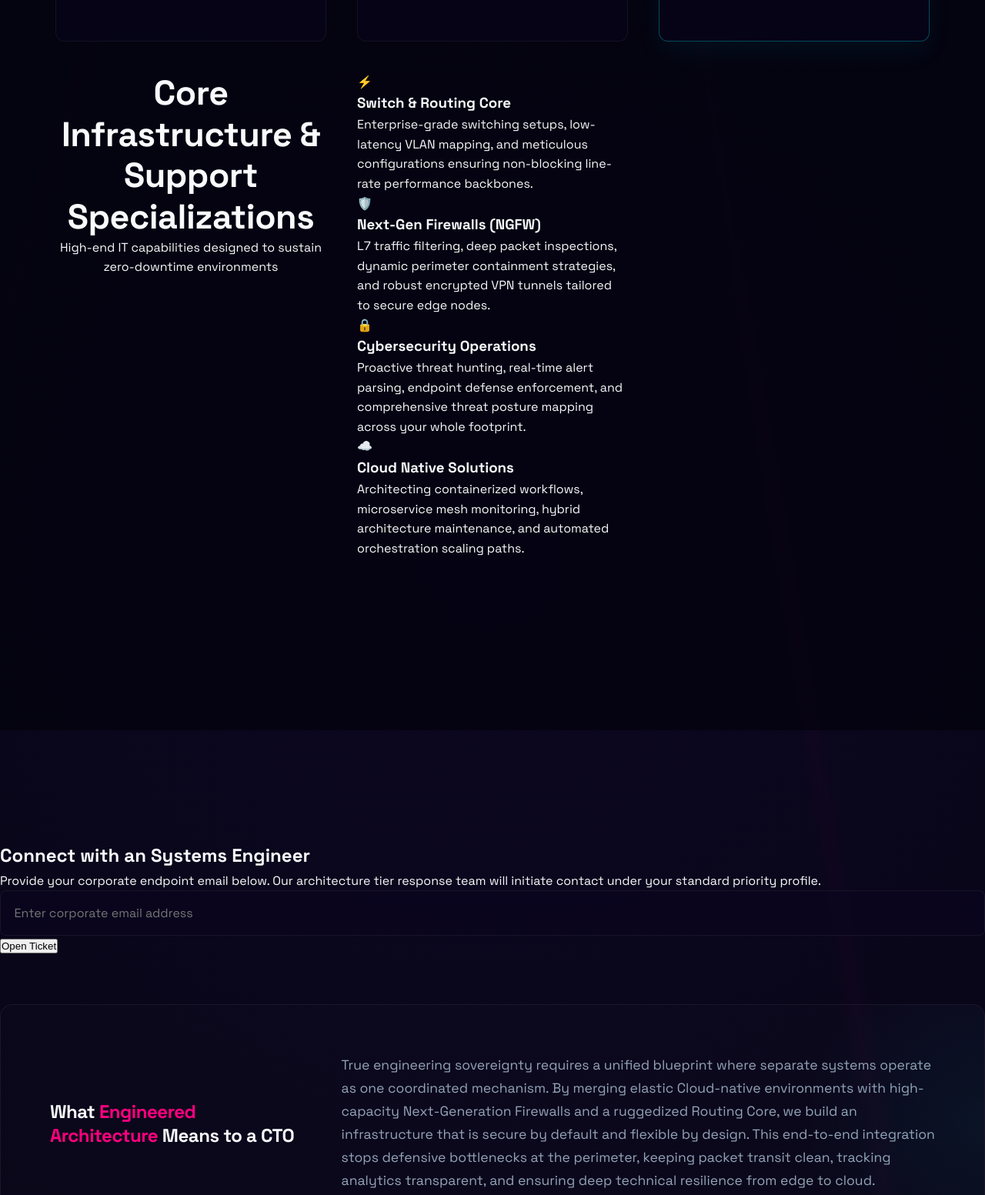
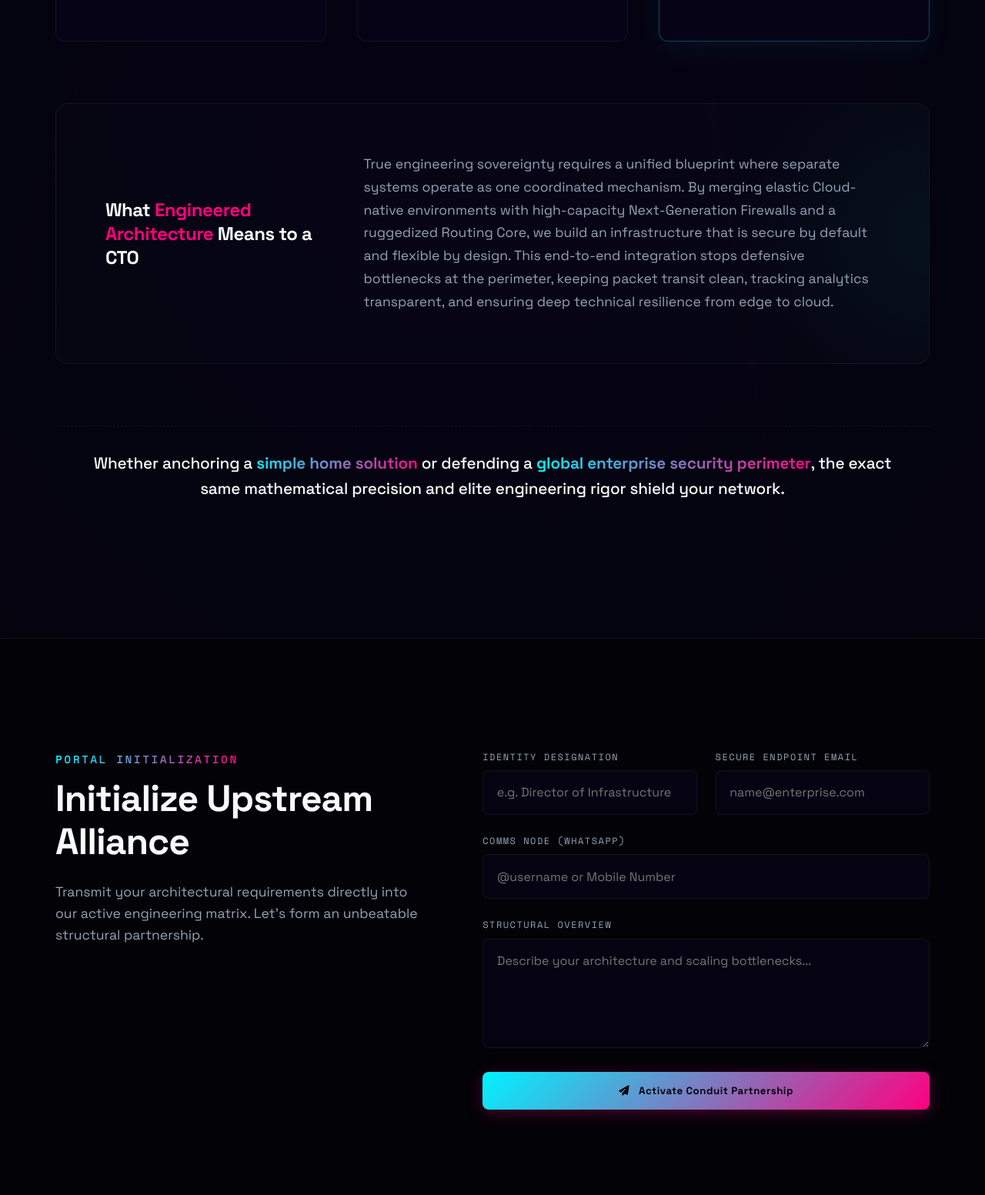
Before and after one commit to gigapulzeuppstromtech-vlan/gigapulzeuppstromtech-website, a plain HTML site: page index.html in a window 1280 px wide. Shown: the part 1743-3296 px from the top of the page at 77% size. Drawn offline with nearby package versions, Linux system fonts and the light colour scheme.

Commit message:
Remove core infrastructure sections from index.html
Removed several sections related to core infrastructure and support specializations, including descriptions of various IT capabilities and a contact form for systems engineers.

```diff
--- a/index.html
+++ b/index.html
@@ -694,7 +694,7 @@
                     <h1>The Geometry of <span>Flexibility</span></h1>
                     <p>We build adaptable, high-frequency digital conduits tailored to frame your enterprise. Partnering with GigaPulze Uppstrom Tech means mapping seamless, infinite data scalability directly into your operational core. Expert-tier management, rapid remediation, and architecture consulting built specifically for switch arrays, next-generation firewalls, cloud environments, and robust cybersecurity stacks.</p>
                     <div class="hero-actions">
-                        <a href="#services" class="btn btn-vibrant"><i class="fa-solid fa-layer-group"></i> View Service </a>
+                        <a href="#services" class="btn btn-vibrant"><i class="fa-solid fa-layer-group"></i> View Service</a>
                         <a href="#dispatch" class="btn btn-outline">Establish Synergy</a>
                     </div>
                 </div>
@@ -748,43 +748,6 @@
                         <span class="tier-meta">Mission Critical</span>
                         <p>Orchestrate elastic, cloud-native deployments across AWS, Azure, and Kubernetes clusters with automated scalability. Operational resilience is backed by a non-stop Security Operations Center (SOC) and Managed Detection and Response (MDR) matrix. This Zero-Trust Engineered Architecture handles extreme data throughput while securing ultra-low latency profiles.</p>
                     </div>
-                <div class="section-header">
-            <h2>Core Infrastructure & Support Specializations</h2>
-            <p>High-end IT capabilities designed to sustain zero-downtime environments</p>
-        </div>
-        <div class="grid">
-            <div class="card">
-                <span class="card-icon">⚡</span>
-                <h3>Switch & Routing Core</h3>
-                <p>Enterprise-grade switching setups, low-latency VLAN mapping, and meticulous configurations ensuring non-blocking line-rate performance backbones.</p>
-            </div>
-            <div class="card">
-                <span class="card-icon">🛡️</span>
-                <h3>Next-Gen Firewalls (NGFW)</h3>
-                <p>L7 traffic filtering, deep packet inspections, dynamic perimeter containment strategies, and robust encrypted VPN tunnels tailored to secure edge nodes.</p>
-            </div>
-            <div class="card">
-                <span class="card-icon">🔒</span>
-                <h3>Cybersecurity Operations</h3>
-                <p>Proactive threat hunting, real-time alert parsing, endpoint defense enforcement, and comprehensive threat posture mapping across your whole footprint.</p>
-            </div>
-            <div class="card">
-                <span class="card-icon">☁️</span>
-                <h3>Cloud Native Solutions</h3>
-                <p>Architecting containerized workflows, microservice mesh monitoring, hybrid architecture maintenance, and automated orchestration scaling paths.</p>
-            </div>
-        </div>
-    </section>
-
-    <section class="cta-section" id="contact">
-        <div class="cta-container">
-            <h2>Connect with an Systems Engineer</h2>
-            <p>Provide your corporate endpoint email below. Our architecture tier response team will initiate contact under your standard priority profile.</p>
-            <div class="form-group">
-                <input type="email" placeholder="Enter corporate email address" required>
-                <button type="submit">Open Ticket</button>
-            </div>
-        </div>
                 </div>
 
                 <!-- The Engineering Deep-Dive -->
```
